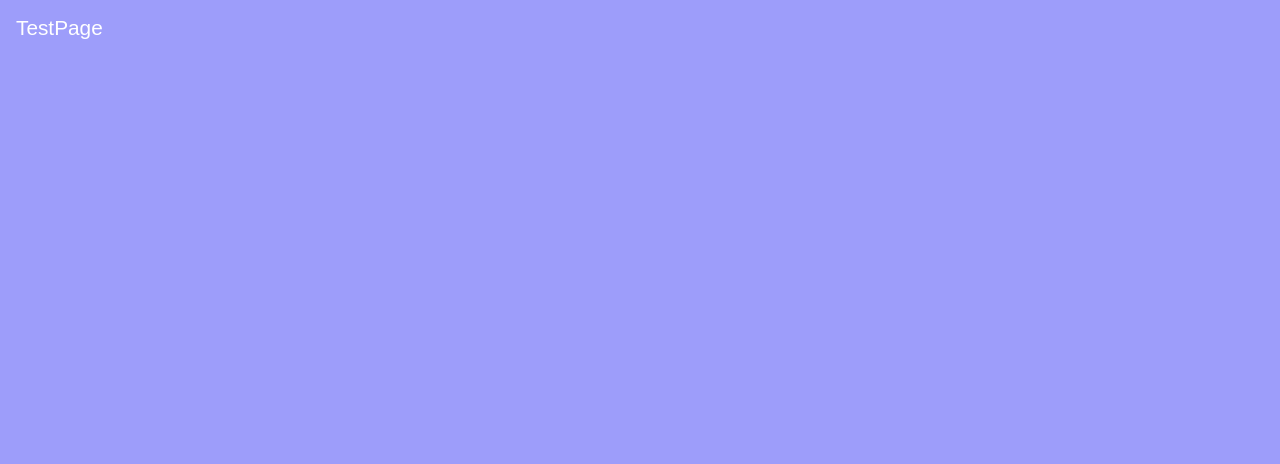
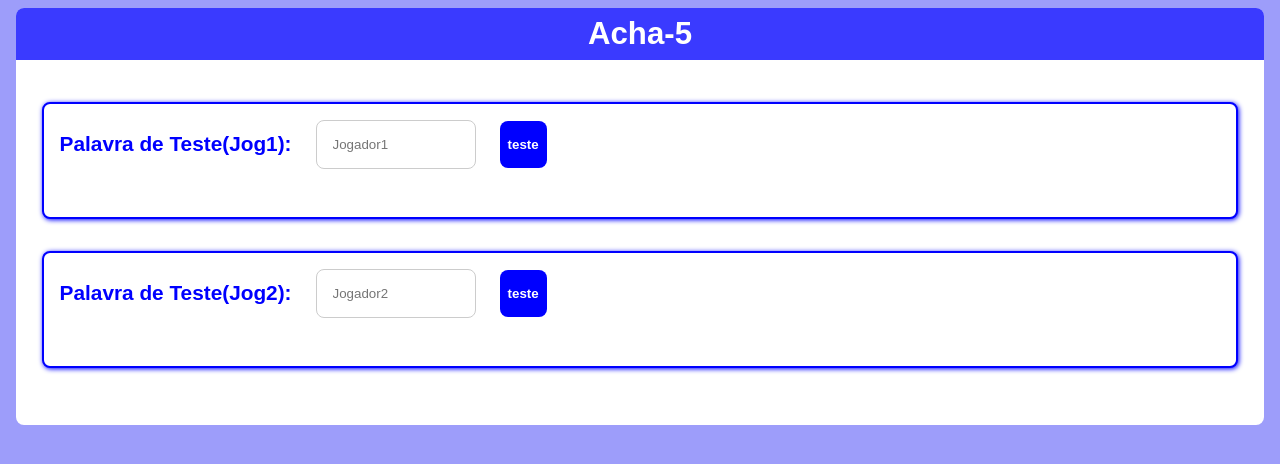
Before and after one commit to pascoalkahamba/project_acha5, a React (Vite) app: page /test in a window 1280 px wide. Shown: the top 464 px of the page. Built offline with nearby package versions, Linux system fonts and the light colour scheme.

Commit message:
I added the field component

```diff
--- /dev/null
+++ b/src/Components/Field.tsx
@@ -0,0 +1,21 @@
+import { Form } from "../MyStyles";
+import Button from "./Button";
+interface Props {
+  label: string;
+  value?: {
+    jogador1: string;
+    jogador2: string;
+  };
+  title: string;
+}
+const Field = ({ label, title }: Props) => {
+  return (
+    <Form direction="row">
+      <label htmlFor="jogador">{label}</label>
+      <input type="text" placeholder={title} id="jogador" />
+      <Button buttonName="teste" onClick={() => console.log("Hello")} />
+    </Form>
+  );
+};
+
+export default Field;
--- a/src/Components/Input.tsx
+++ b/src/Components/Input.tsx
@@ -7,7 +7,11 @@ type Parameters = {
     jogador2: string;
   };
 };
-interface InputType {
+interface FormProps {
+  direction: React.CSSProperties["flexDirection"];
+}
+
+export interface InputType {
   target: HTMLInputElement;
 }
 const Input = ({ value, setValue }: Parameters) => {
@@ -15,7 +19,7 @@ const Input = ({ value, setValue }: Parameters) => {
     setValue({ ...value, [target.id]: target.value });
   };
   return (
-    <Form>
+    <Form direction="column">
       <div>
         <label htmlFor="jogador1">Palavra do Jogador 1: </label>
         <input
--- a/src/Components/TestPage.tsx
+++ b/src/Components/TestPage.tsx
@@ -1,7 +1,25 @@
 import React from "react";
+import { SonDiv } from "../MyStyles";
+import { Section } from "../StylesHome";
+import { ContentDiv } from "../MyStyles";
+import Field from "./Field";
 
 const TestPage = () => {
-  return <div>TestPage</div>;
+  return (
+    <Section>
+      <ContentDiv>
+        <h1 className="center">Acha-5</h1>
+        <div className="second">
+          <SonDiv>
+            <Field title="Jogador1" label="Palavra de Teste(Jog1):  " />
+          </SonDiv>
+          <SonDiv>
+            <Field title="Jogador2" label="Palavra de Teste(Jog2):  " />
+          </SonDiv>
+        </div>
+      </ContentDiv>
+    </Section>
+  );
 };
 
 export default TestPage;
--- a/src/MyStyles.tsx
+++ b/src/MyStyles.tsx
@@ -1,6 +1,10 @@
+import React from "react";
 import styled from "styled-components";
 import { createGlobalStyle } from "styled-components";
-
+import { css } from "styled-components";
+interface FormProps {
+  direction: React.CSSProperties["flexDirection"];
+}
 export const GlobalStyle = createGlobalStyle`
   * {
   margin: 0;
@@ -15,6 +19,7 @@ body {
   background: rgb(157, 157, 250);
   color: white;
 }
+
 `;
 
 export const GeneralButton = styled.button`
@@ -33,9 +38,9 @@ export const GeneralButton = styled.button`
   }
 `;
 
-export const Form = styled.form`
+export const Form = styled.form<FormProps>`
   display: flex;
-  flex-direction: column;
+  flex-direction: ${({ direction }) => direction};
   gap: 1.5rem;
   margin-bottom: 2rem;
 
@@ -52,4 +57,32 @@ export const Form = styled.form`
     padding: 1rem;
     border-radius: 0.5rem;
   }
+  ${({ direction }) =>
+    direction === "row" &&
+    css`
+      align-items: center;
+    `}
 `;
+
+export const SonDiv = styled.div`
+  max-width: 100%;
+  padding: 1rem;
+  margin-bottom: 2rem;
+  background-color: #fff;
+  box-shadow: 1px 1px 0.3rem blue;
+  border-radius: 0.5rem;
+  border: 2px solid blue;
+`;
+export const ContentDiv = styled.div`
+  background: white;
+  max-width: 100%;
+  border-radius: 0.5rem;
+
+  .second {
+    padding: 1.6rem;
+  }
+`;
+
+const NewForm = styled(Form)`
+  align-items: center;
+`;
```
Also changed, not shown: src/Components/StylesTestPage.tsx (deleted, +0 -7 lines).
